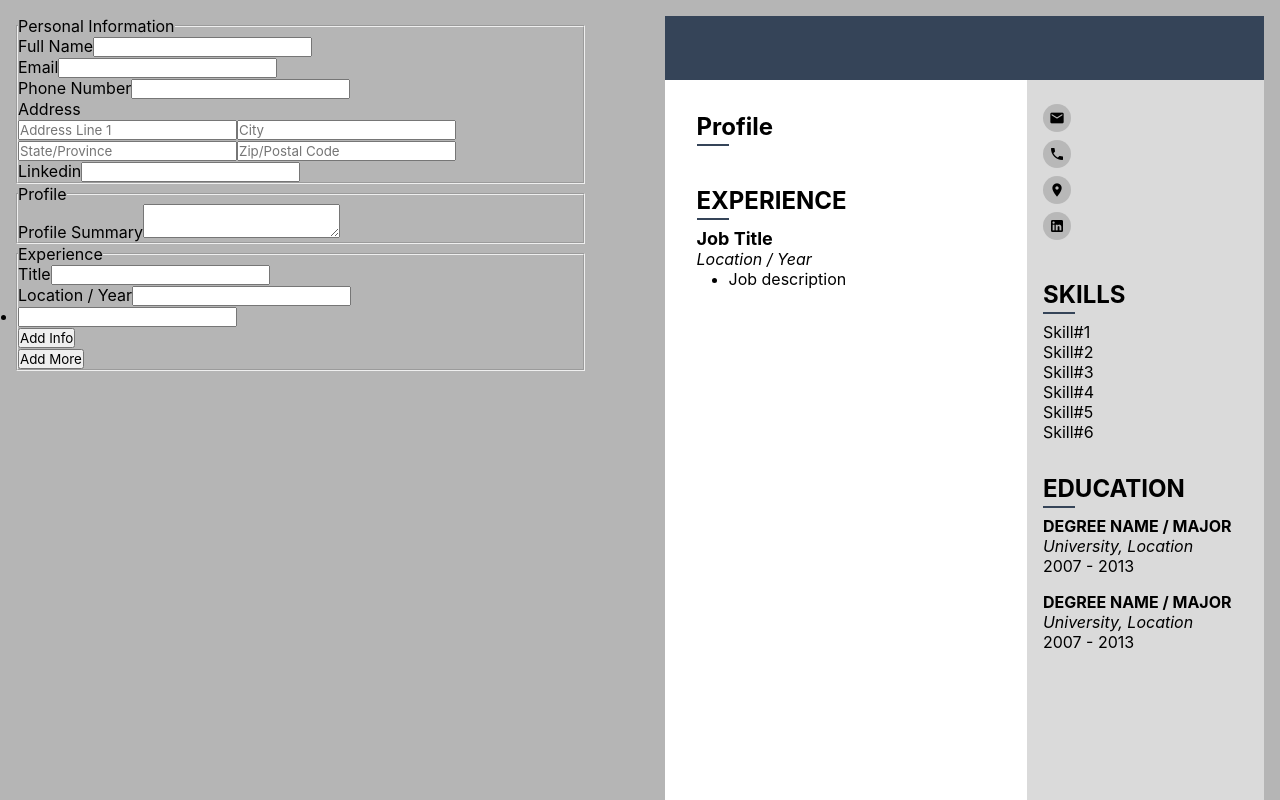
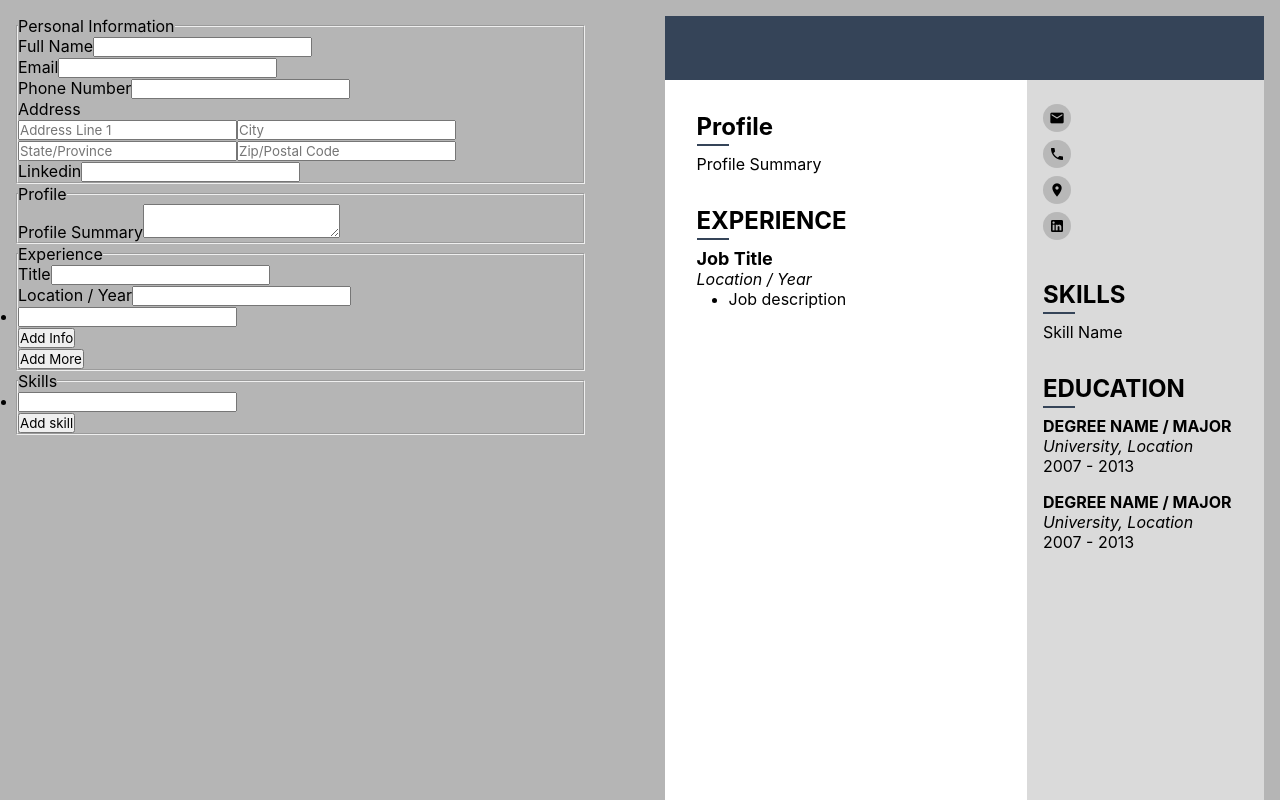
Before and after one commit to ben-cornico/project-cv-maker, a React (Create React App) app in the folder client/: page / in a window 1280 px wide. Shown: the top 800 px of the page. Built offline with nearby package versions, Linux system fonts and the light colour scheme.

Commit message:
adding skill function and onchange function

```diff
--- /dev/null
+++ b/client/src/components/Form/Skills.js
@@ -0,0 +1,37 @@
+import React, { Component } from 'react'
+
+export class Skills extends Component {
+    constructor(props) {
+        super();
+
+        this.state = {
+            skills: [<input type="text" name="skill" id="skill" data-key='0' onChange={props.skillChange}/>]
+        }
+    }
+
+    addSkill = (e) => {
+      e.preventDefault();
+        this.setState({
+            skills: [...this.state.skills, <input type="text" name="skill" id="skill" data-key={this.state.skills.length} onChange={this.props.skillChange}/>]
+        })
+
+        this.props.addSkill()
+    }
+  render() {
+    return (
+      <fieldset>
+        <legend>Skills</legend>
+            <ul>
+                {this.state.skills.map(skillInput => {
+                  return(
+                    <li>{skillInput}</li>
+                  )
+                })}
+            </ul>
+            <button className="btn-add-skill" onClick={this.addSkill}>Add skill</button>
+      </fieldset>
+    )
+  }
+}
+
+export default Skills
--- a/client/src/components/MainOutput.js
+++ b/client/src/components/MainOutput.js
@@ -1,6 +1,7 @@
 import React, { Component } from 'react';
 import Layout from './Output/Layout';
 import ExperienceFormComponent from './Output/ExperienceFormComponent';
+import Skills from './Form/Skills';
 
 export class MainOutput extends Component {
     constructor() {
@@ -23,14 +24,15 @@ export class MainOutput extends Component {
                 name: '',
                 locationYear: '',
                 info: ['']
-            }]
+            }],
+            skills: [''],
 
         }
 
         this.addressHandleChange = this.addressHandleChange.bind(this)
         this.infoHandleChange = this.infoHandleChange.bind(this)
         this.profChange = this.profChange.bind(this)
-
+        this.handleSkillChange = this.handleSkillChange.bind(this)
 
     }
 
@@ -97,6 +99,26 @@ export class MainOutput extends Component {
             }
         })
     }
+
+    addSkill = (e) => {
+        this.setState({
+            ...this.state,
+            skills: [...this.state.skills, '']
+        })
+    }
+
+    handleSkillChange = (e) => {
+        const key = e.target.dataset.key
+        const skills = this.state.skills;
+        skills[key] = e.target.value
+
+        this.setState({
+            ...this.state,
+            skills: [...skills]
+        })
+    }
+
+
     profChange = (e) => {
         this.setState({
             ...this.state,
@@ -155,6 +177,8 @@ export class MainOutput extends Component {
                 <legend>Experience</legend>
                 <ExperienceFormComponent func={this.addExp} onChange={this.handleExpOnChange} addInfo={this.addInfo} onInfoChange={this.handleInfoOnChange}/>
             </fieldset>
+
+            <Skills skillChange={this.handleSkillChange} addSkill={this.addSkill}/>
         </form>
         <Layout data={this.state}/>
       </>
--- a/client/src/components/Output/Layout.js
+++ b/client/src/components/Output/Layout.js
@@ -18,7 +18,7 @@ export class Layout extends Component {
 
         <div className="cv-body">
           <Main prof={this.props.data.profSummary} exp={this.props.data.exp}/>
-          <Sidebar data={this.props.data.info}/>
+          <Sidebar data={this.props.data.info} skills={this.props.data.skills}/>
         </div>
 
 
--- a/client/src/components/Output/Profile.js
+++ b/client/src/components/Output/Profile.js
@@ -12,7 +12,7 @@ export class Profile extends Component {
         <h2 className='component-title'>Profile</h2>
         <div className="profile">
           <p className="profile">
-            {this.props.data}
+            {this.props.data ? this.props.data : 'Profile Summary'}
           </p>
         </div>
       </div>
--- a/client/src/components/Output/Sidebar.js
+++ b/client/src/components/Output/Sidebar.js
@@ -7,12 +7,14 @@ import Education from './Education';
 export class Sidebar extends Component {
   constructor(props) {
     super()
+
+    console.log(props)
   }
   render() {
     return (
       <div className='sidebar'>
         <Info data={this.props.data}/>
-        <Skills />
+        <Skills skills={this.props.skills}/>
         <Education />
       </div>
     )
--- a/client/src/components/Output/Skills.js
+++ b/client/src/components/Output/Skills.js
@@ -1,17 +1,20 @@
 import React, { Component } from 'react';
 
 export class Skills extends Component {
+  constructor(props) {
+    super();
+    console.log(props.skills);
+  }
   render() {
     return (
       <div className='skills'>
         <h2 className='component-title'>SKILLS</h2>
         <ul className="skill-list">
-            <li>Skill#1</li>
-            <li>Skill#2</li>
-            <li>Skill#3</li>
-            <li>Skill#4</li>
-            <li>Skill#5</li>
-            <li>Skill#6</li>
+          {this.props.skills.map((skill) => {
+            return (
+              <li>{skill ? skill : 'Skill Name'}</li>
+            )
+          })}
         </ul>
       </div>
     )
```
